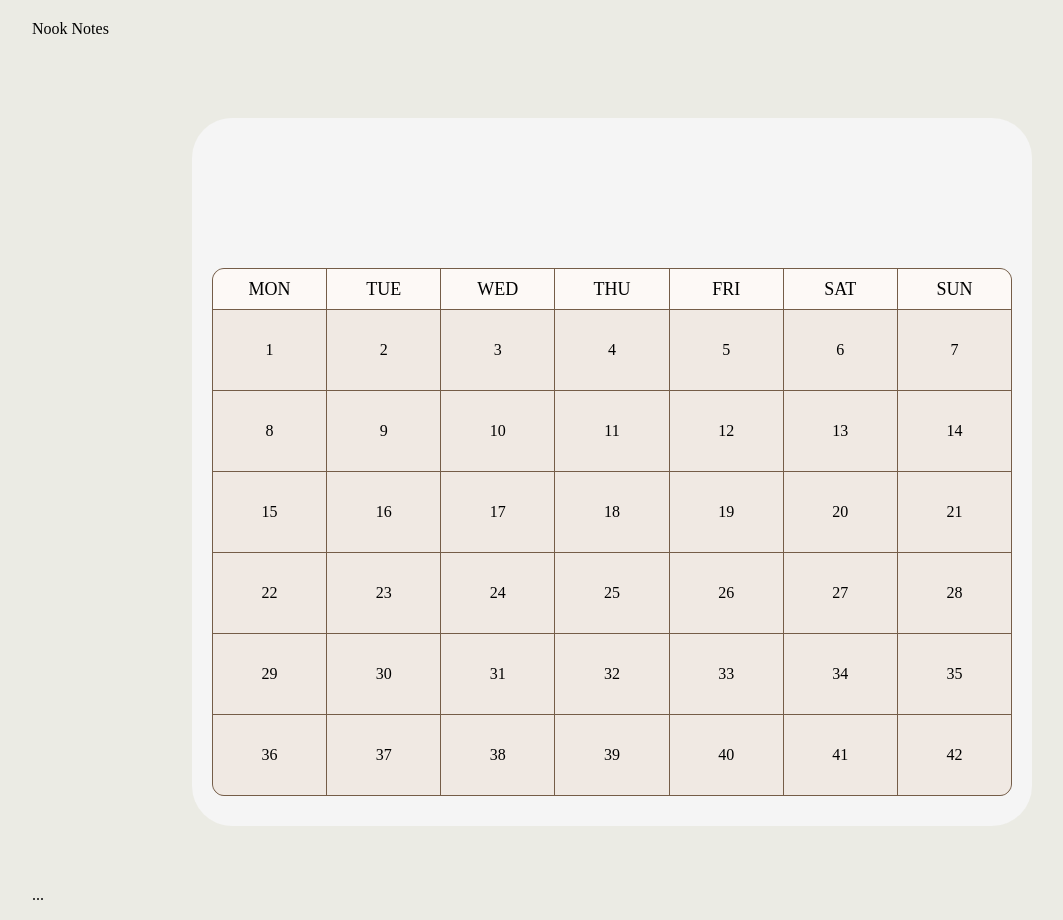
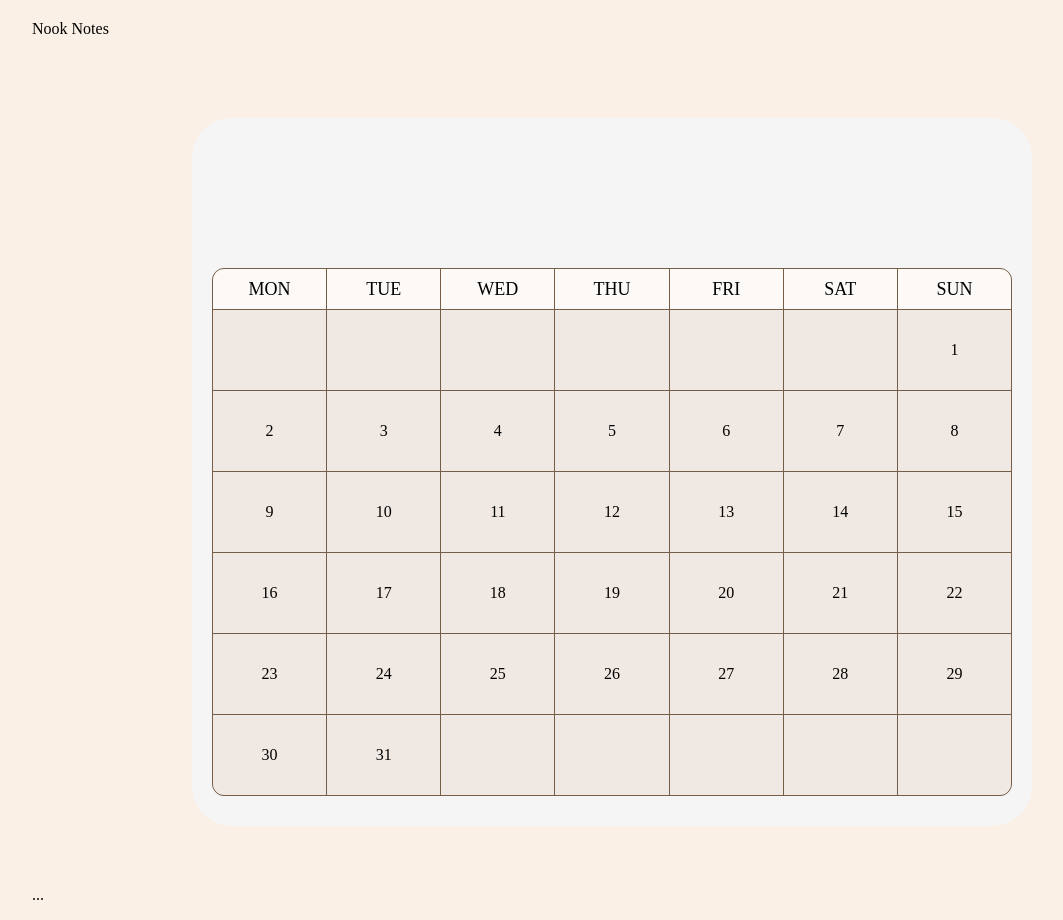
Before and after one commit to nazestkinainessa-art/Nook-Notes, a React (Vite) app: page / in a window 1280 px wide. Shown: the whole page, without its empty margins (28-1091 px from the left). Built offline with nearby package versions, Linux system fonts and the light colour scheme.

Commit message:
feat: Добавила логику календаря и поддержку високосного года

```diff
--- a/src/App.jsx
+++ b/src/App.jsx
@@ -1,8 +1,13 @@
-function App (){
+function App() {
   let days = Array(42).fill(null);
-  const weekDays = ['MON', 'TUE', 'WED', 'THU', 'FRI', 'SAT', 'SUN'];
-  return(
-  <div className = "app-wrapper">
+  const weekDays = ["MON", "TUE", "WED", "THU", "FRI", "SAT", "SUN"];
+  let year = 2026;
+  let month = 2;
+  let day = new Date(year, month, 1);
+  let startsFrom = day.getDay() === 0 ? 6 : day.getDay() - 1;
+  let daysInMonth = new Date(year, month + 1, 0).getDate();
+  return (
+    <div className="app-wrapper">
       <header className="header">Nook Notes</header>
       <main className="main">
         <div className="main__container">
@@ -12,17 +17,22 @@ function App (){
                 {day}
               </div>
             ))}
-        {days.map((item, index) => (
-          <div kay={index} className="calendar">
-            {index +1}
+            {days.map((item, index) => {
+              let dayNumber = index - startsFrom + 1;
+              return (
+                <div key={index} className="calendar">
+                  {dayNumber > 0 && dayNumber <= daysInMonth ? dayNumber : ""}
                 </div>
-        )) }
+              );
+            })}
           </section>
         </div>
-      <section className="main__task"> <p>...</p> </section>
+        <section className="main__task">
+          <p>...</p>
+        </section>
       </main>
     </div>
-  )
+  );
 }
 
 export default App;
--- a/src/index.css
+++ b/src/index.css
@@ -1,5 +1,5 @@
 body {
-  background-color: #ebebe4;
+  background-color: #faf0e6;
   margin: 0;
   min-height: 100vh;
 }
```
Lines whose indentation alone changed are shown as unchanged.
